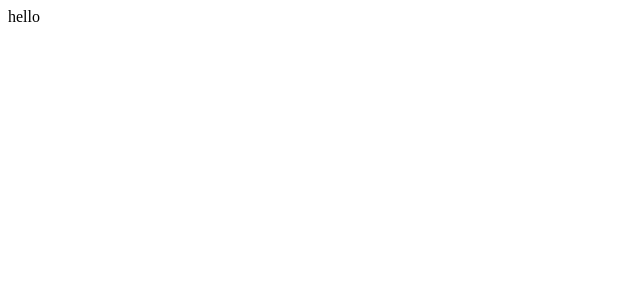
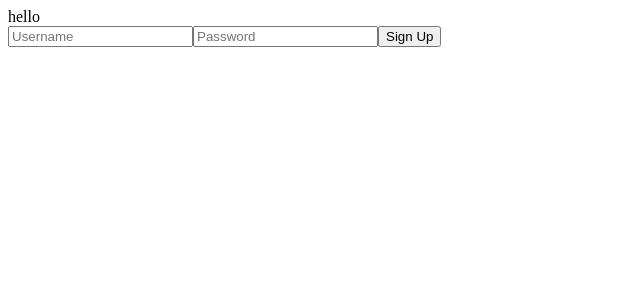
Before and after one commit to Saagmehta97/job-app-tracker, a React app in the folder client/: page / in a window 1280 px wide. Shown: the top 300 px of the page, without its empty margins (0-640 px from the left). Built offline with nearby package versions, Linux system fonts and the light colour scheme.

Commit message:
add login component

```diff
--- a/client/src/App.jsx
+++ b/client/src/App.jsx
@@ -1,9 +1,13 @@
 import React from "react";
-
+import Signup from './components/signup.jsx'
 
 export default function App() {
   return (
+    <div>
     <div>hello</div>
+    <Signup />
+    </div>
+
   )
 
 }
--- /dev/null
+++ b/client/src/components/signup.jsx
@@ -0,0 +1,51 @@
+import React from 'react';
+
+export default function Signup() {
+
+  function createAccount() {
+    const newUsername = document.getElementById('username');
+    const newPassword = document.getElementById('password');
+
+    console.log(newUsername.value);
+    console.log(newPassword.value);
+
+    fetch('/api/signup', {
+      headers: {
+        Accept: 'application/json',
+        'Content-Type': 'application/json',
+      },
+      method: 'POST',
+      body: JSON.stringify({
+        username: newUsername.value,
+        password: newPassword.value,
+      }),
+    })
+      .then(function (res) {
+        console.log(res)
+      })
+      .catch(function (res) {
+        alert('bad');
+      });
+  }
+
+  return (
+      <div className= "signup-box">
+        <input
+          type='text'
+          id='username'
+          name='username'
+          placeholder='Username'
+        />
+        <input
+          type='text'
+          id='password'
+          name='password'
+          placeholder='Password'
+        />
+        <button type='button' onClick={createAccount}>
+          Sign Up
+        </button>
+      </div>
+
+  );
+}
--- a/client/src/index.js
+++ b/client/src/index.js
@@ -1,7 +1,12 @@
-import React from 'react';
+  import React from 'react';
 import ReactDOM from 'react-dom/client';
-// import 'normalize.css';
-// import './index.css';
 import App from './App.jsx';
+import {store} from './redux/store.jsx'
+import {Provider} from 'react-redux';
 
-ReactDOM.createRoot(document.getElementById('root')).render(<App/>);
+
+ReactDOM.createRoot(document.getElementById('root')).render(
+  <Provider store = {store}>
+    <App/>
+  </Provider>
+);
--- /dev/null
+++ b/client/src/redux/loginslice.jsx
@@ -0,0 +1 @@
+import {createSlice} from '@reduxjs/toolkit;'
--- /dev/null
+++ b/client/src/redux/store.jsx
@@ -0,0 +1,5 @@
+import { configureStore } from '@reduxjs/toolkit';
+
+export const store = configureStore({
+  reducer: {},
+});
```
